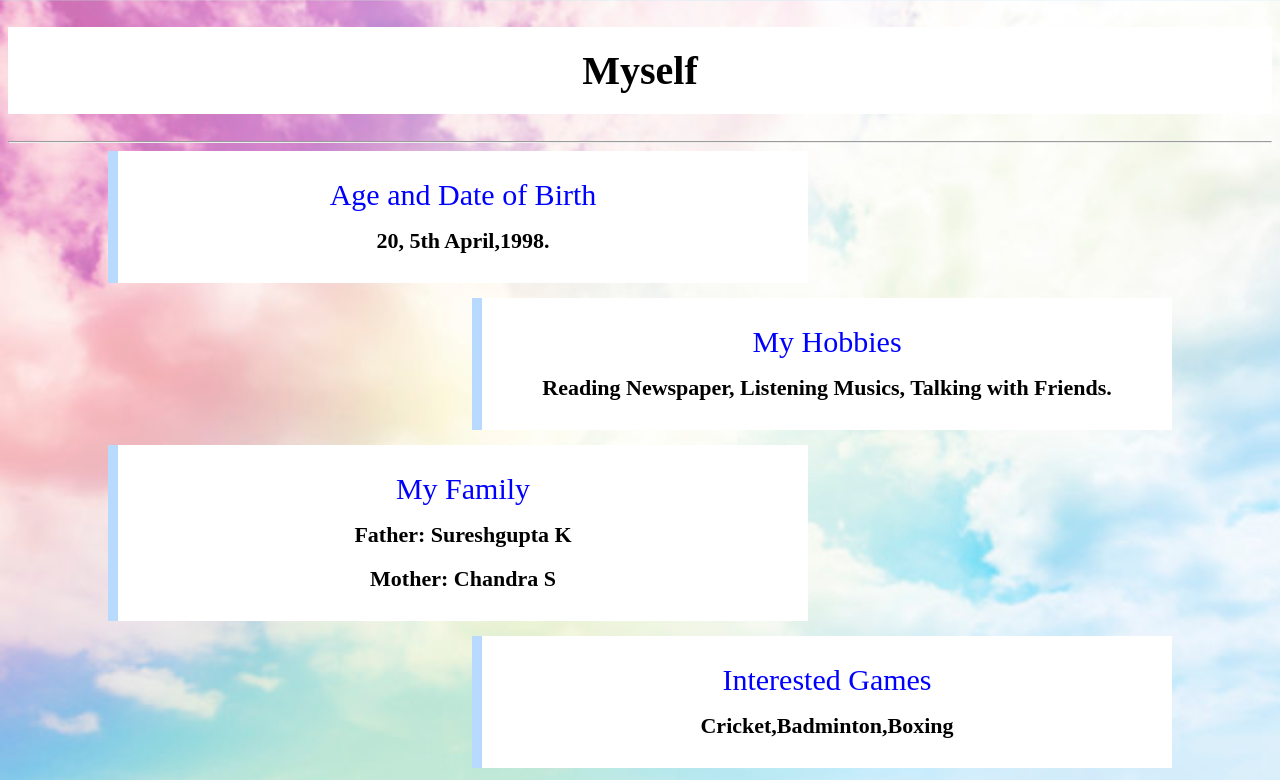
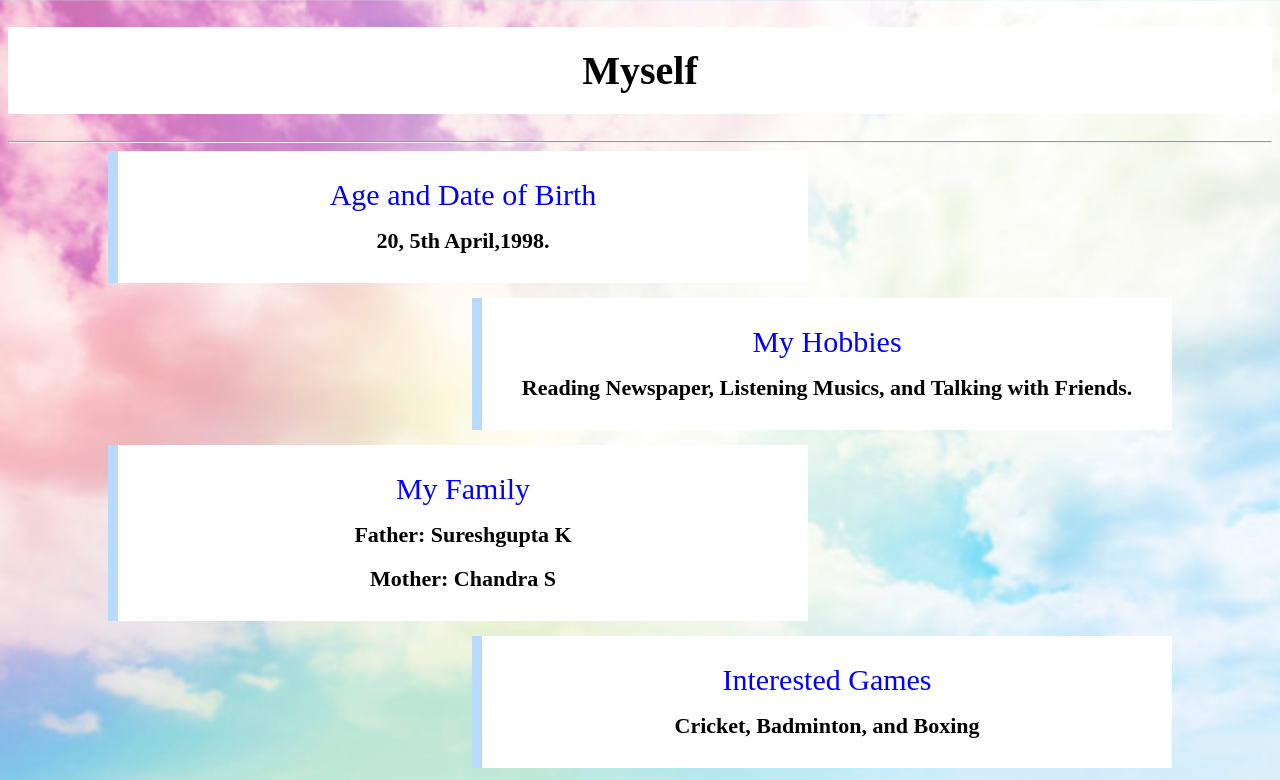
Before and after one commit to GOWRICSE/Myprofile, a plain HTML site: page aboutme.html in a window 1280 px wide. Shown: the top 780 px of the page. Drawn offline with Linux system fonts and the light colour scheme.

Commit message:
Update aboutme.html

```diff
--- a/aboutme.html
+++ b/aboutme.html
@@ -82,7 +82,7 @@ h1{
 
 <div class="abox" id="mar2">
 <div class="head">My Hobbies</div>
-<div class="an">Reading Newspaper, Listening Musics, Talking with Friends.</div>
+<div class="an">Reading Newspaper, Listening Musics, and Talking with Friends.</div>
 </div>
 
 <div class="abox" id="mar1">
@@ -92,7 +92,7 @@ h1{
 
 <div class="abox" id="mar2">
 <div class="head">Interested Games</div>
-<div class="an">Cricket,Badminton,Boxing</div>
+<div class="an">Cricket, Badminton, and Boxing</div>
 </div>
 
 <div class="abox" id="mar1">
```
